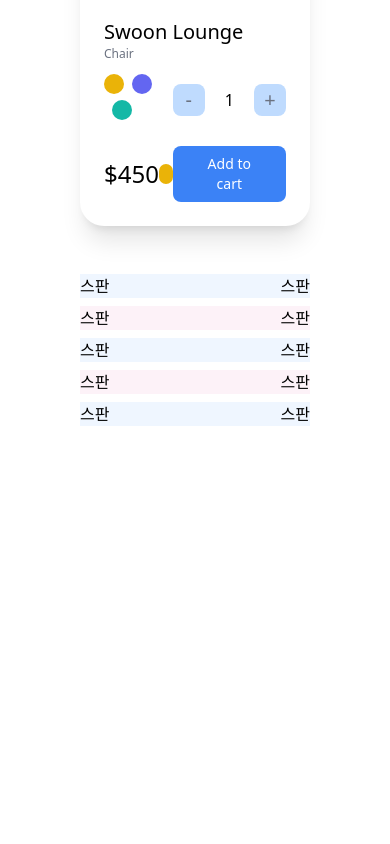
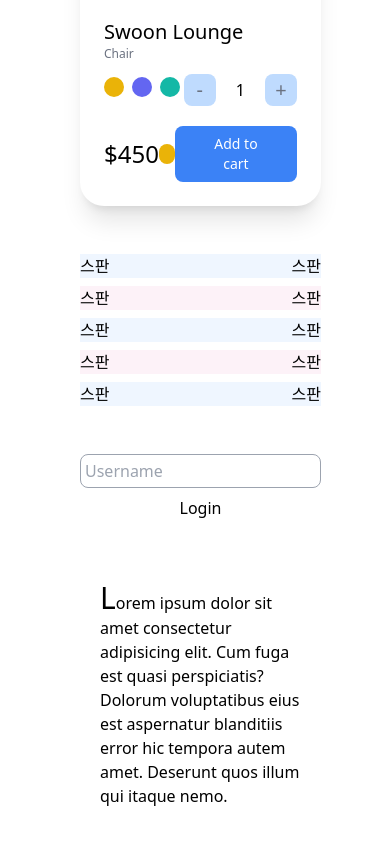
Before and after one commit to userJu/carrot-market, a Next.js app: page / in a window 390 px wide. Shown: the part 566-1410 px from the top of the page. Before the commit the page ends 1080 px from the top, so only its background shows below. Built offline with nearby package versions, Linux system fonts and the light colour scheme.

Commit message:
tailwind css modifiers and responsive screen

```diff
--- a/pages/index.tsx
+++ b/pages/index.tsx
@@ -16,7 +16,7 @@ const Home: NextPage = () => {
             <span className="shadow-xl p-2 rounded-md">💖</span>
           </div>
         </div>
-        <div className="bg-zinc-400 h-72 mb-5 group-hover:bg-red-300" />
+        <div className="bg-zinc-400 h-72 mb-5 group-hover:bg-red-300 transition-colors" />
         <div className="flex flex-col">
           <span className="font-medium text-xl">Swoon Lounge</span>
           <span className="text-xs text-gray-500 ">Chair</span>
@@ -58,6 +58,49 @@ const Home: NextPage = () => {
         ))}
       </ul>
       {/* 첫째만 바꾸고 싶고 그러면  */}
+      <form action="" className="flex flex-col space-y-2 ">
+        <input
+          type="text"
+          required
+          // disabled
+          placeholder="Username"
+          // className="required:border-2 border-yellow-500"
+          // className="invalid: bg-red-500"
+          // className="placeholder-shown:bg-teal-500"
+          // className="disabled:opacity-0"
+          className="border p-1 peer border-gray-400 rounded-lg "
+        />
+        <span className=" hidden peer-valid:block peer-valid: text-teal-500">
+          Awesome username
+        </span>
+        <input type="submit" value="Login" className="bg-white" />
+      </form>
+      <div className="flex flex-col space-y-2 p-5">
+        {/* selection */}
+        {/* <details className="select-none open:text-white open:bg-indigo-300">
+          <summary className="select-none cursor-pointer">
+            What is my fav food.
+          </summary>
+          <span className="selection:bg-indigo-500">김치</span>
+        </details> */}
+        {/* ul / li  */}
+        {/* <ul className="list-decimal marker:text-teal-500">
+          <li>hi</li>
+          <li>hi</li>
+          <li>hi</li>
+        </ul> */}
+        {/* input */}
+        {/* <input
+          type="file"
+          className="file:cursor-pointer file:hover:text-purple-400 file:hover:bg-white file:hover:border  transition-colors file:border-0 file:rounded-xl file:px-5 file: text-white file:bg-purple-400"
+        /> */}
+        <p className="first-letter:text-3xl first-letter:hover:text-purple-200">
+          Lorem ipsum dolor sit amet consectetur adipisicing elit. Cum fuga est
+          quasi perspiciatis? Dolorum voluptatibus eius est aspernatur
+          blanditiis error hic tempora autem amet. Deserunt quos illum qui
+          itaque nemo.
+        </p>
+      </div>
     </div>
   );
 };
```
